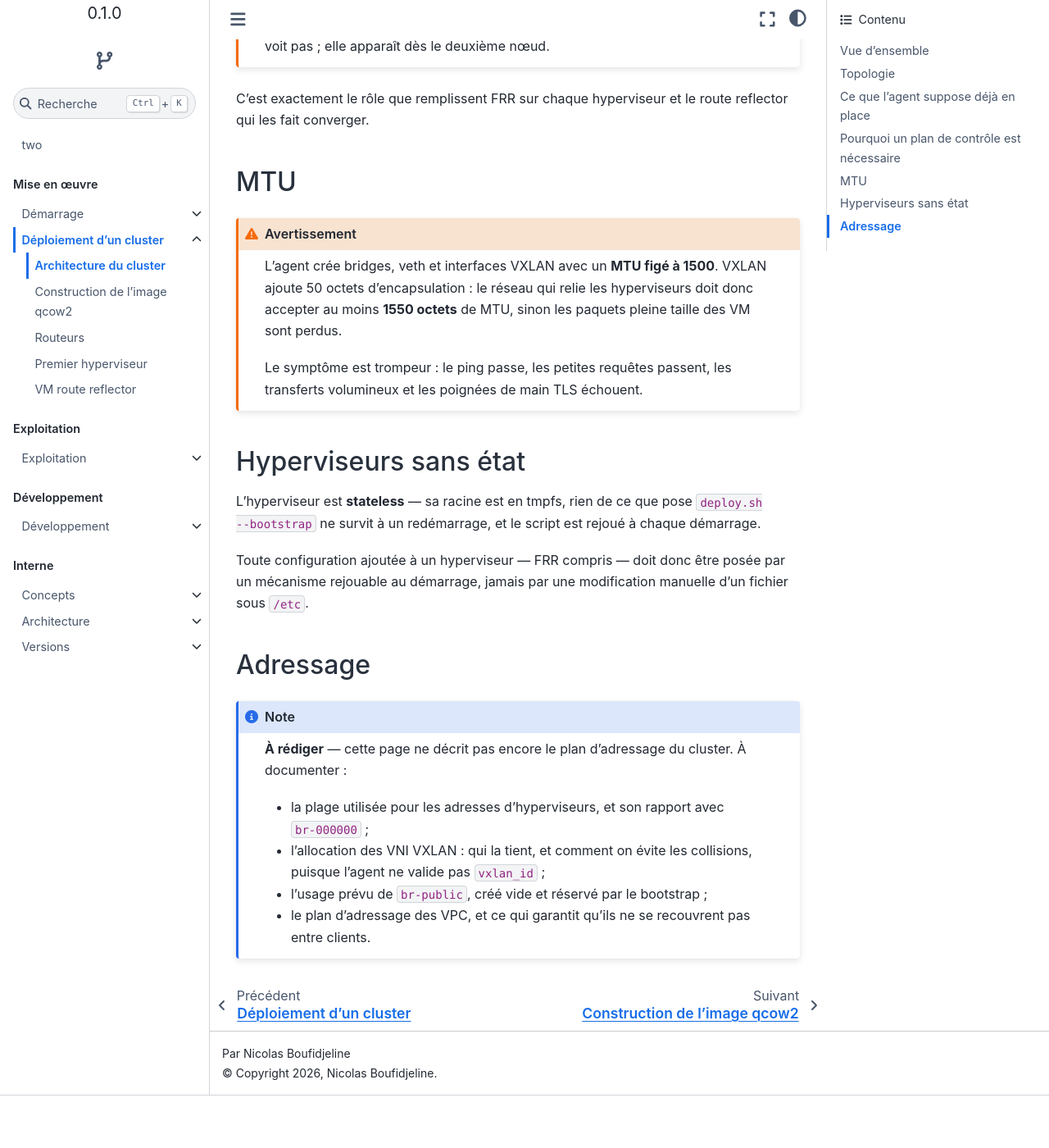
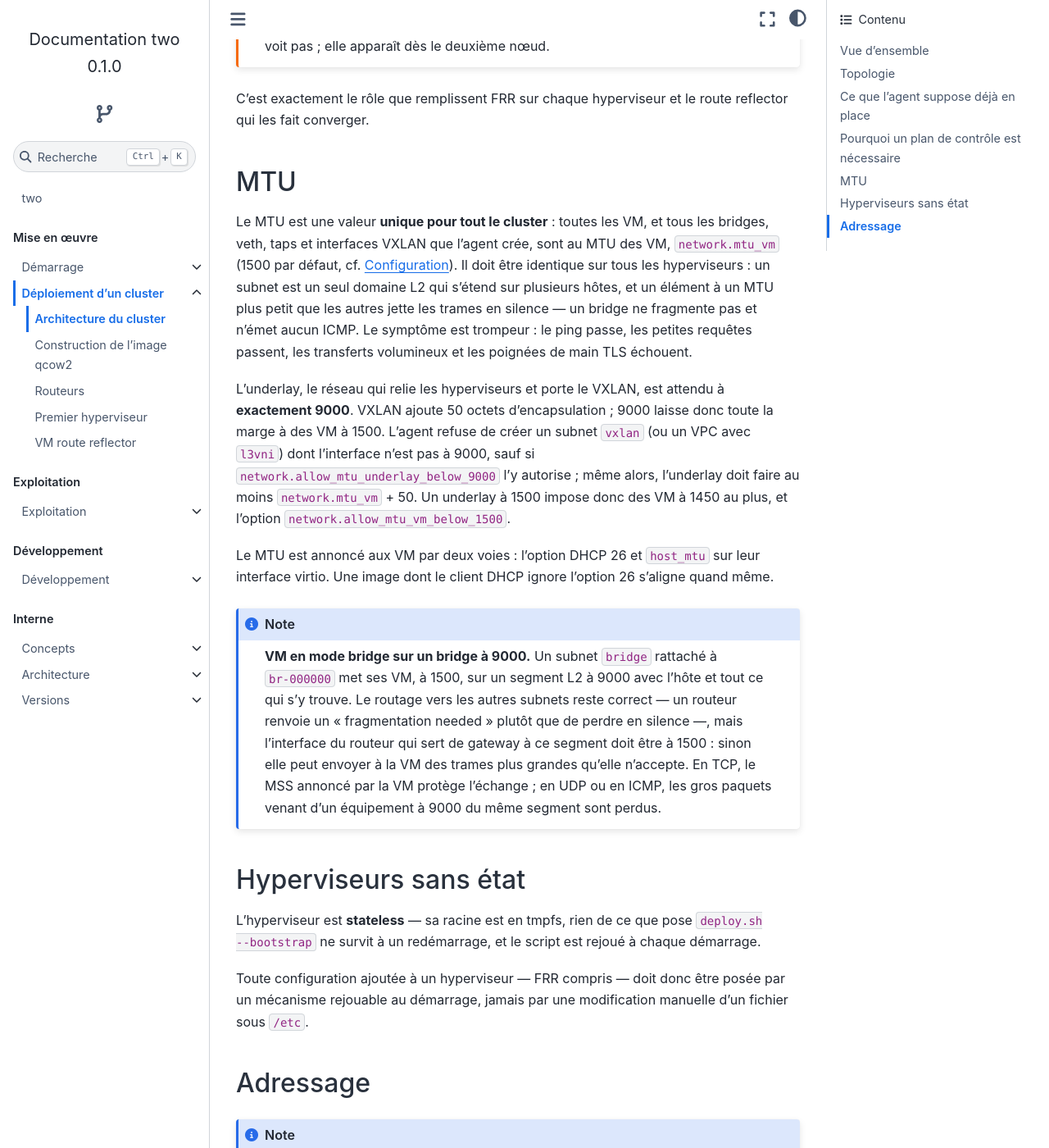
Before and after one commit to GnomeZworc/two-mirror, a Sphinx documentation site: the page built from docs/deploiement/architecture-cluster.rst, in a window 1280 px wide and 1400 px high, scrolled down 3158 px. Shown: the whole window at 82% size. Built offline with Sphinx 7.4.7 and the Sphinx Book theme 1.1.4, drawn with Linux system fonts in a browser that asks for light colours; before the commit the page ends 4494 px from its top, so only the background shows below that.

Commit message:
f-56: doc: MTU unique du cluster, underlay à 9000, section network, notes de version #56
Signed-off-by: GnomeZworc <nicolas.boufidjeline@g3e.fr>

```diff
--- a/docs/deploiement/architecture-cluster.rst
+++ b/docs/deploiement/architecture-cluster.rst
@@ -117,14 +117,33 @@
 MTU
 ---
 
-.. warning::
+Le MTU est une valeur **unique pour tout le cluster** : toutes les VM, et tous les bridges, veth,
+taps et interfaces VXLAN que l'agent crée, sont au MTU des VM, ``network.mtu_vm`` (1500 par
+défaut, cf. :doc:`/exploitation/configuration`). Il doit être identique sur tous les
+hyperviseurs : un subnet est un seul domaine L2 qui s'étend sur plusieurs hôtes, et un élément à
+un MTU plus petit que les autres jette les trames en silence — un bridge ne fragmente pas et
+n'émet aucun ICMP. Le symptôme est trompeur : le ping passe, les petites requêtes passent, les
+transferts volumineux et les poignées de main TLS échouent.
 
-   L'agent crée bridges, veth et interfaces VXLAN avec un **MTU figé à 1500**. VXLAN ajoute 50
-   octets d'encapsulation : le réseau qui relie les hyperviseurs doit donc accepter au moins
-   **1550 octets** de MTU, sinon les paquets pleine taille des VM sont perdus.
+L'underlay, le réseau qui relie les hyperviseurs et porte le VXLAN, est attendu à **exactement
+9000**. VXLAN ajoute 50 octets d'encapsulation ; 9000 laisse donc toute la marge à des VM à 1500.
+L'agent refuse de créer un subnet ``vxlan`` (ou un VPC avec ``l3vni``) dont l'interface n'est
+pas à 9000, sauf si ``network.allow_mtu_underlay_below_9000`` l'y autorise ; même alors,
+l'underlay doit faire au moins ``network.mtu_vm`` + 50. Un underlay à 1500 impose donc des VM à
+1450 au plus, et l'option ``network.allow_mtu_vm_below_1500``.
 
-   Le symptôme est trompeur : le ping passe, les petites requêtes passent, les transferts
-   volumineux et les poignées de main TLS échouent.
+Le MTU est annoncé aux VM par deux voies : l'option DHCP 26 et ``host_mtu`` sur leur interface
+virtio. Une image dont le client DHCP ignore l'option 26 s'aligne quand même.
+
+.. note::
+
+   **VM en mode bridge sur un bridge à 9000.** Un subnet ``bridge`` rattaché à ``br-000000``
+   met ses VM, à 1500, sur un segment L2 à 9000 avec l'hôte et tout ce qui s'y trouve. Le
+   routage vers les autres subnets reste correct — un routeur renvoie un « fragmentation
+   needed » plutôt que de perdre en silence —, mais l'interface du routeur qui sert de gateway
+   à ce segment doit être à 1500 : sinon elle peut envoyer à la VM des trames plus grandes
+   qu'elle n'accepte. En TCP, le MSS annoncé par la VM protège l'échange ; en UDP ou en ICMP,
+   les gros paquets venant d'un équipement à 9000 du même segment sont perdus.
 
 Hyperviseurs sans état
 ----------------------
--- a/docs/developpement/lab.rst
+++ b/docs/developpement/lab.rst
@@ -327,6 +327,10 @@
      - redémarrage d'une VM depuis l'invité — même processus QEMU, même adresse, nouveau bail, user_data non rejoué
      - hv1
      - #46
+   * - ``28-mtu``
+     - MTU des VM (``network.mtu_vm``, 1500) — option DHCP 26 (serveur intégré et dnsmasq), ``host_mtu`` de QEMU, tap, bridge, veth et VXLAN du subnet ; subnet vxlan refusé sur un underlay qui n'est pas à 9000
+     - hv1 hv2
+     - #56
    * - ``31-gateway``
      - gateway d'un subnet vxlan — gateway anycast et adresse d'émission calculées, default_route et gateway explicite, routes DHCP, macvlan gw-, FDB locale, sysctls ARP, règles de confinement, suppression et recréation
      - hv1
```
Also changed, not shown: docs/deploiement/routeurs.rst (+4 -3 lines), docs/exploitation/configuration.rst (+26 -0 lines), release_notes/0.2.0.md (+21 -3 lines).
